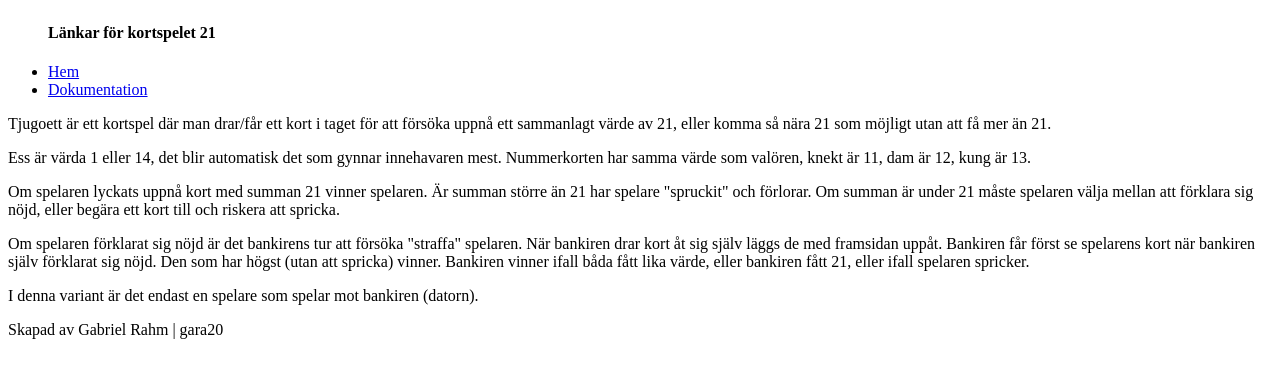
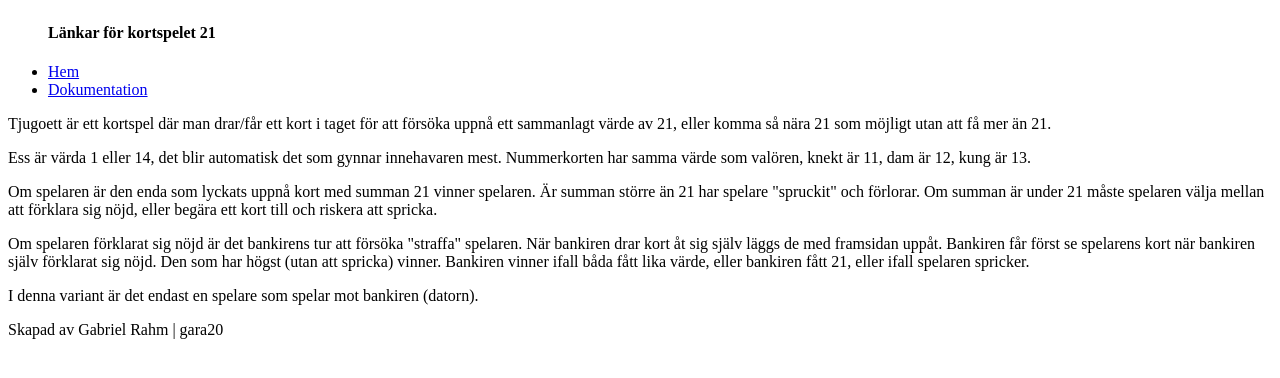
Before and after one commit to Bruffe/mvc-repo, a Symfony app: template templates/game/home.html.twig in a window 1280 px wide. Shown: the part 206-584 px from the top of the page. Run offline with Twig, Linux system fonts and the light colour scheme; the template is opened without the code that fills it, so the values that code supplies are empty; some libraries are stand-ins or nearby versions.

Commit message:
Small change to text describing rules

```diff
--- a/templates/game/home.html.twig
+++ b/templates/game/home.html.twig
@@ -8,7 +8,7 @@
 
 <p>Tjugoett är ett kortspel där man drar/får ett kort i taget för att försöka uppnå ett sammanlagt värde av 21, eller komma så nära 21 som möjligt utan att få mer än 21.</p>
 <p>Ess är värda 1 eller 14, det blir automatisk det som gynnar innehavaren mest. Nummerkorten har samma värde som valören, knekt är 11, dam är 12, kung är 13.</p>
-<p>Om spelaren lyckats uppnå kort med summan 21 vinner spelaren. Är summan större än 21 har spelare "spruckit" och förlorar. Om summan är under 21 måste spelaren välja mellan att förklara sig nöjd, eller begära ett kort till och riskera att spricka.</p>
+<p>Om spelaren är den enda som lyckats uppnå kort med summan 21 vinner spelaren. Är summan större än 21 har spelare "spruckit" och förlorar. Om summan är under 21 måste spelaren välja mellan att förklara sig nöjd, eller begära ett kort till och riskera att spricka.</p>
 <p>Om spelaren förklarat sig nöjd är det bankirens tur att försöka "straffa" spelaren. När bankiren drar kort åt sig själv läggs de med framsidan uppåt. Bankiren får först se spelarens kort när bankiren själv förklarat sig nöjd. Den som har högst (utan att spricka) vinner. Bankiren vinner ifall båda fått lika värde, eller bankiren fått 21, eller ifall spelaren spricker.</p>
 <p>I denna variant är det endast en spelare som spelar mot bankiren (datorn).</p>
 {% endblock %}
```
